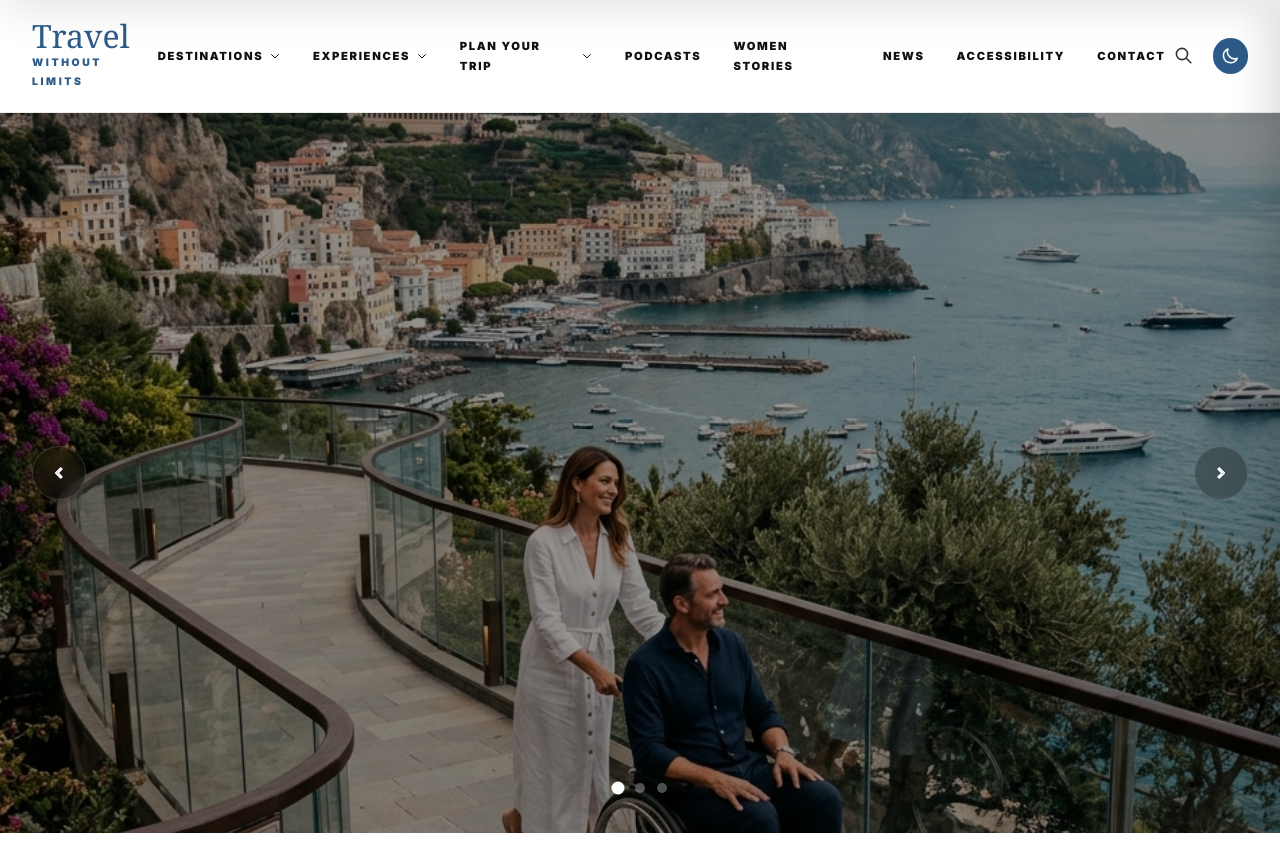
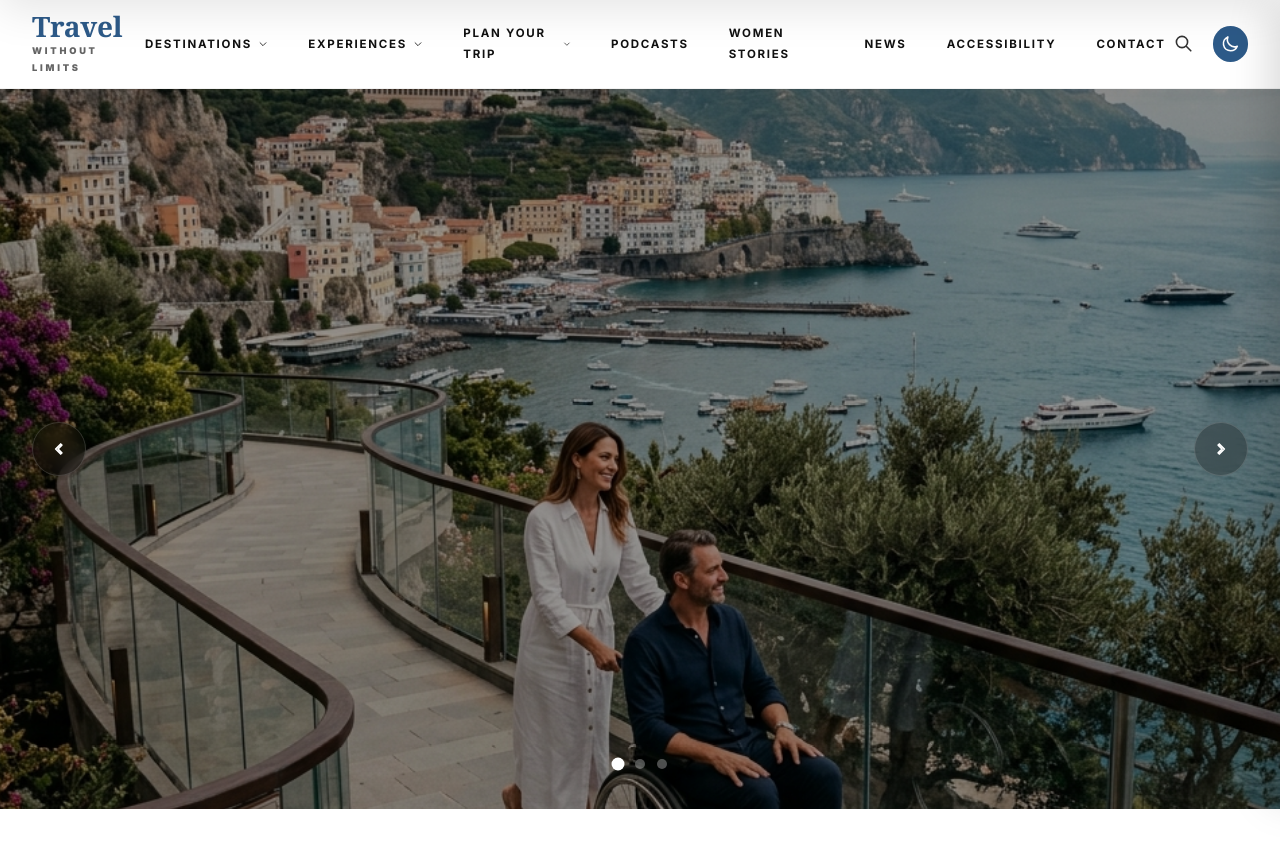
Before and after one commit to MohamedFahmyy/young-over-60, a PHP site: page / in a window 1280 px wide. Shown: the top 860 px of the page. Run offline with PHP 8.4, Linux system fonts and the light colour scheme; data comes from the database, SQL or seed files in the repository; some libraries are stand-ins or nearby versions; some web fonts are replaced.

Commit message:
feat: redesign navbar styling, enable clean home page clean url routing, and add secure admin database reset utility

```diff
--- a/assets/css/styles.css
+++ b/assets/css/styles.css
@@ -151,53 +151,81 @@ html[data-font-size="5"] { font-size: 28px; }
   position: sticky;
   top: 0;
   z-index: 100;
-  background-color: #ffffff;
-  border-bottom: 1px solid var(--accent-color);
-  box-shadow: 0 4px 20px rgba(0,0,0,0.02);
+  background-color: rgba(255, 255, 255, 0.85);
+  backdrop-filter: blur(16px);
+  -webkit-backdrop-filter: blur(16px);
+  border-bottom: 1px solid rgba(0, 0, 0, 0.05);
+  box-shadow: 0 4px 30px rgba(0, 0, 0, 0.02);
   transition: var(--transition-smooth);
 }
 
+html.acc-high-contrast .navbar-sticky {
+  background-color: #000000 !important;
+  border-bottom: 2px solid #ffffff !important;
+  backdrop-filter: none;
+}
+
 .navbar-container {
   display: flex;
   justify-content: space-between;
   align-items: center;
-  height: 7rem;
+  height: 5.5rem;
+  transition: var(--transition-smooth);
 }
 
 .logo-link {
   display: flex;
   flex-direction: column;
+  text-decoration: none;
+  transition: opacity 0.3s ease;
+}
+
+.logo-link:hover {
+  opacity: 0.9;
 }
 
 .logo-container {
   position: relative;
-  height: 4rem;
-  width: 12rem;
+  height: 3rem;
+  width: 10rem;
   max-width: 100%;
 }
 
 .logo-primary {
   font-family: var(--font-serif);
-  font-size: 2rem;
+  font-size: 1.75rem;
   color: var(--primary-color);
-  font-weight: 500;
+  font-weight: 700;
   line-height: 1;
+  letter-spacing: -0.01em;
+}
+
+html.acc-high-contrast .logo-primary {
+  color: #ffffff !important;
 }
 
 .logo-sub {
-  font-size: 0.65rem;
+  font-size: 0.58rem;
   font-weight: 900;
-  letter-spacing: 0.25em;
-  color: var(--primary-color);
-  text-transform: uppercase;
-  margin-top: 0.1rem;
+  letter-spacing: 0.3em;
+  color: var(--text-color);
+  opacity: 0.65;
+  text-transform: uppercase;
+  margin-top: 0.2rem;
+  transition: var(--transition-smooth);
+}
+
+html.acc-high-contrast .logo-sub {
+  color: #ffffff !important;
+  opacity: 1 !important;
 }
 
 .nav-menu {
   display: flex;
   align-items: center;
-  gap: 2rem;
+  gap: 2.5rem;
   height: 100%;
+  list-style: none;
 }
 
 .nav-item {
@@ -208,24 +236,54 @@ html[data-font-size="5"] { font-size: 28px; }
 }
 
 .nav-link {
-  font-size: 0.7rem;
-  font-weight: 900;
+  font-size: 0.72rem;
+  font-weight: 700;
   letter-spacing: 0.15em;
   text-transform: uppercase;
-  padding: 1rem 0;
-  display: flex;
-  align-items: center;
-  gap: 0.35rem;
+  padding: 1.8rem 0;
+  display: flex;
+  align-items: center;
+  gap: 0.4rem;
   cursor: pointer;
-}
-
-.nav-link:hover, .nav-item:hover .nav-link {
+  color: var(--text-color);
+  text-decoration: none;
+  position: relative;
+  transition: var(--transition-smooth);
+}
+
+.nav-link::after {
+  content: '';
+  position: absolute;
+  bottom: 1.2rem;
+  left: 50%;
+  width: 0;
+  height: 2px;
+  background-color: var(--primary-color);
+  transition: all 0.3s cubic-bezier(0.16, 1, 0.3, 1);
+  transform: translateX(-50%);
+}
+
+.nav-link:hover {
   color: var(--primary-color);
 }
 
+.nav-link:hover::after, .nav-item:hover .nav-link::after {
+  width: 100%;
+}
+
+html.acc-high-contrast .nav-link {
+  color: #ffffff !important;
+}
+html.acc-high-contrast .nav-link:hover {
+  color: #ffff00 !important;
+}
+html.acc-high-contrast .nav-link::after {
+  background-color: #ffff00 !important;
+}
+
 .nav-chevron {
-  width: 12px;
-  height: 12px;
+  width: 10px;
+  height: 10px;
   transition: transform 0.3s ease;
 }
 
--- a/includes/admin-sidebar.php
+++ b/includes/admin-sidebar.php
@@ -64,6 +64,11 @@ $route = $_GET['route'] ?? '';
             </a>
         </li>
         <li>
+            <a href="<?php echo BASE_URL; ?>/admin/reset-db" class="admin-nav-link <?php echo str_contains($route, 'admin/reset-db') ? 'active' : ''; ?>" style="color: #ef4444; opacity: 0.85;">
+                Reset DB
+            </a>
+        </li>
+        <li>
             <a href="<?php echo BASE_URL; ?>/" target="_blank" class="admin-nav-link">
                 View Website
             </a>
--- a/index.php
+++ b/index.php
@@ -27,7 +27,7 @@ $parts = explode('/', $route);
 $base = $parts[0] ?? '';
 
 // 4. Perform MVC-style page routing
-if ($base === '') {
+if ($base === '' || $base === 'home') {
     // 4.1 Home Page
     require_once __DIR__ . '/pages/home.php';
 } elseif ($base === 'destinations') {
```
Also changed, not shown: admin/reset-db.php (added, +154 -0 lines).
